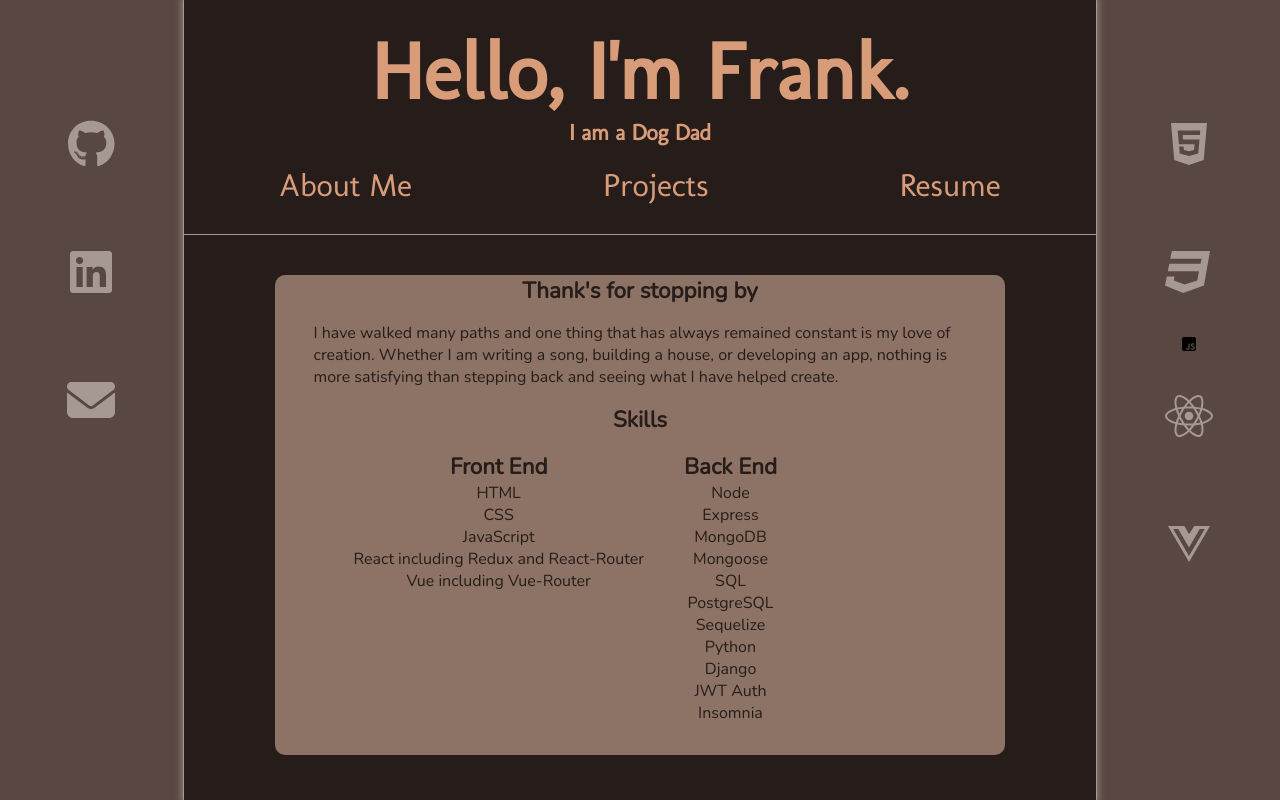
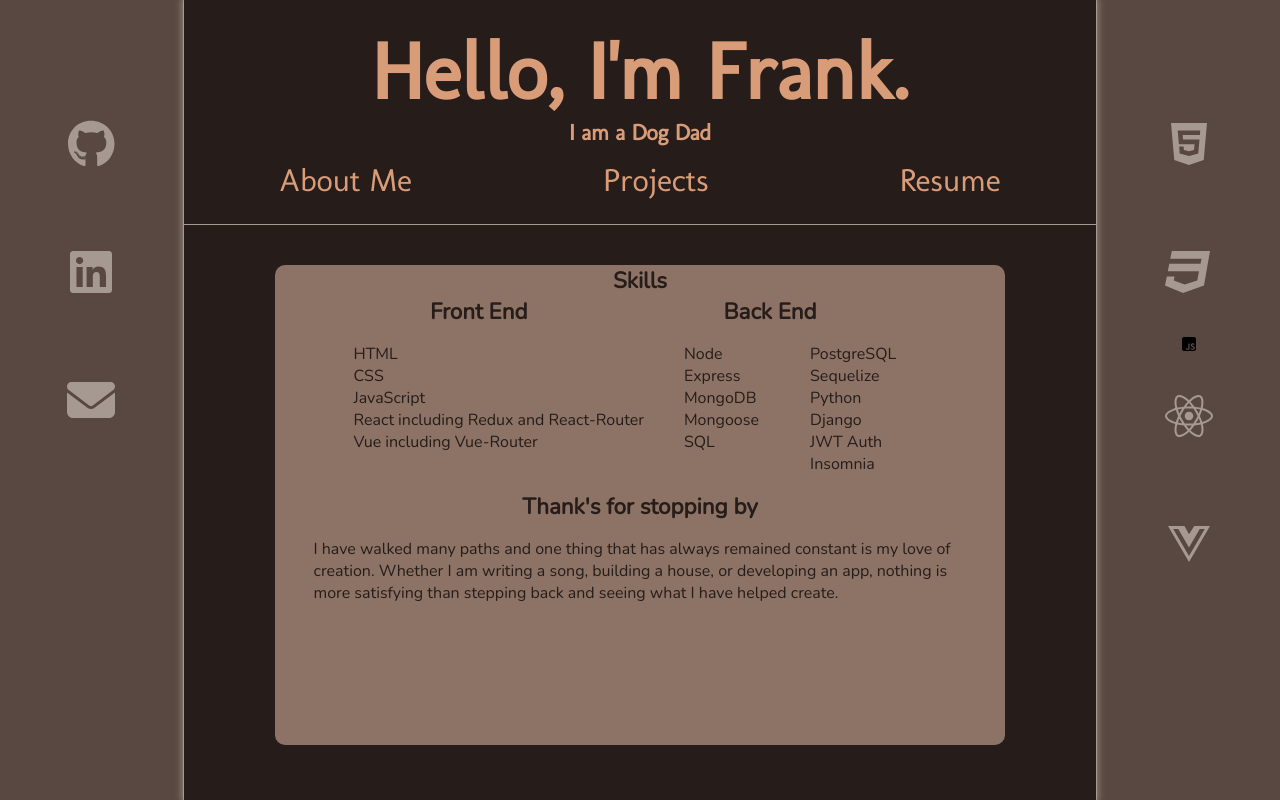
Before and after one commit to frankmarra/portfolioV1, a Vue app: page / in a window 1280 px wide. Built offline with nearby package versions, Linux system fonts and the light colour scheme.

Commit message:
fixed styling

```diff
--- a/src/components/AboutMe.vue
+++ b/src/components/AboutMe.vue
@@ -2,26 +2,28 @@
   <div class="about-me-wrapper">
     <div class="about-me-copy-wrapper">
       <div class="about-me-copy">
-      <h3>Thank's for stopping by</h3>
-      <p>I have walked many paths and one thing that has always remained constant is my love of creation. Whether I am writing a song, building a house, or developing an app, nothing is more satisfying than stepping back and seeing what I have helped create.
-      </p>
       <h4>Skills</h4>
-      <div class="skills-list">
-      <ul class="front-end-skills-list">
+      <div class="skills-list-wrapper">
+        <div class="front-end-skills-list">
         <h4>Front End</h4>
+      <ul >
         <li>HTML</li>
         <li>CSS</li>
         <li>JavaScript</li>
         <li>React including Redux and React-Router</li>
         <li>Vue including Vue-Router</li>
       </ul>
-      <ul class="back-end-skills-list">
+        </div>
+        <div class="back-end-skills-list">
         <h4>Back End</h4>
+      <ul>
         <li>Node</li>
         <li>Express</li>
         <li>MongoDB</li>
         <li>Mongoose</li>
         <li>SQL</li>
+      </ul>
+      <ul>
         <li>PostgreSQL</li>
         <li>Sequelize</li>
         <li>Python</li>
@@ -29,8 +31,12 @@
         <li>JWT Auth</li>
         <li>Insomnia</li>
         </ul>
+        </div>
       </div>
       </div>
+      <h3>Thank's for stopping by</h3>
+      <p>I have walked many paths and one thing that has always remained constant is my love of creation. Whether I am writing a song, building a house, or developing an app, nothing is more satisfying than stepping back and seeing what I have helped create.
+      </p>
     </div>
   </div>
 </template>
--- a/src/components/Project.vue
+++ b/src/components/Project.vue
@@ -5,7 +5,7 @@
 
     <div class='project-detail-info'>
     <div class="project-detail-name">
-      <h2>{{ project.name }}</h2>
+      <a :href="project.link">{{ project.name }}</a>
     </div>
     <div class="project-detail-description">
       <p>{{project.description}}</p>
--- a/src/data.json
+++ b/src/data.json
@@ -8,7 +8,8 @@
     "images": {
       "sm": "https://i.imgur.com/V3xy5eI.jpg",
       "lg": "https://i.imgur.com/V3xy5eI.jpg"
-    }
+    },
+    "link": "https://franksmatchgame.surge.sh/"
   },
   {
     "id": 2,
@@ -22,7 +23,8 @@
     "images": {
       "sm": "https://i.imgur.com/UZFP35o.png",
       "lg": "https://i.imgur.com/baltRWl.png"
-    }
+    },
+    "link": "https://franksbacklog.herokuapp.com/"
   },
   {
     "id": 3,
@@ -36,6 +38,7 @@
     "images": {
       "sm": "https://i.imgur.com/U4rjsan.png",
       "lg": "https://i.imgur.com/HI4pEGe.png"
-    }
+    },
+    "link": "https://worktrack-frontend.herokuapp.com/"
   }
 ]
--- a/src/styles/App.css
+++ b/src/styles/App.css
@@ -55,17 +55,17 @@ body {
 }
 
 #word-list:before {
-  content: "Software Engineer";
+  content: "Human";
 
   animation: cycle 8s infinite;
 }
 
 @keyframes cycle {
   0% {
-    content: 'Software Engineer';
+    content: 'Human';
   }
   25% {
-    content: 'Audio Engineer';
+    content: 'Software Engineer';
   }
   50% {
     content: "Musician";
@@ -101,7 +101,7 @@ body {
   transition: 0.3s;
 }
 
-.fa-github:hover, .fa-linkedin:hover, .fa-html5:hover, .fa-css3:hover, .fa-js-square:hover, .fa-react:hover, .fa-vuejs:hover, .fa-envelope:hover {
+.fa-github:hover, .fa-linkedin:hover {
   color: rgb(242, 242, 242);
   transform: scale(1.2)
 }
@@ -135,13 +135,24 @@ body {
 }
 
 
-.skills-list {
+.skills-list-wrapper {
   display: flex;
 }
 
+.front-end-skills-list {
+  display: flex;
+  flex-flow: column;
+}
+.back-end-skills-list {
+  display: grid;
+  grid-template-columns: 1fr 1fr;
+}
+
+.back-end-skills-list h4 {
+  grid-column: 1 / -1;
+}
 ul {
   list-style-type: none;
-  text-align: center;
 }
 
 /* Menu Buttons */
@@ -156,7 +167,7 @@ ul {
 
 .menu-button, .resume-download-button {
   border: none;
-  padding: 20px;
+  padding: 15px;
   border-radius: 10px;
   background: none;
   font-family: 'Molengo';
@@ -188,11 +199,11 @@ iframe.resume {
   justify-content: center;
 }
 
-/* Portfolio */
+/* Projects */
 
-.portfolio-wrapper {
-  width: 100%;
-}
+/* .portfolio-wrapper {
+  width: 50%;
+} */
 
 .portfolio-carousel {
   display: flex;
@@ -201,6 +212,7 @@ iframe.resume {
   overscroll-behavior-x: contain;
   scroll-snap-type: x mandatory;
   scroll-behavior: smooth;
+  padding: 20px;
 
 }
 
@@ -209,7 +221,7 @@ iframe.resume {
   flex-flow: column;
   margin: 50px 20px;
   border-radius: 10px;
-  width: 350px;
+  width: 200px;
 }
   .project-image-wrapper img {
   height: auto;
@@ -234,17 +246,24 @@ iframe.resume {
   height: auto;
 }
 
-.project-detail-name {
+.project-detail-info {
+  display: flex;
+  flex-flow: column;
+  align-items: center;
+}
+
+.project-detail-name a{
+  text-decoration: none;
   text-align: center;
-  font-size: 1.5rem;
+  font-size: 1.8rem;
   font-family: 'Molengo', sans-serif;
   color:#D99C79;
   background-color:#261C1A;
-
+  margin-bottom: 5px;
 }
 
 .project-detail-description p {
   background-color: #A69992;
   margin: 0;
-  transform: translateY(-15px);
+  /* transform: translateY(-15px); */
 }
```
